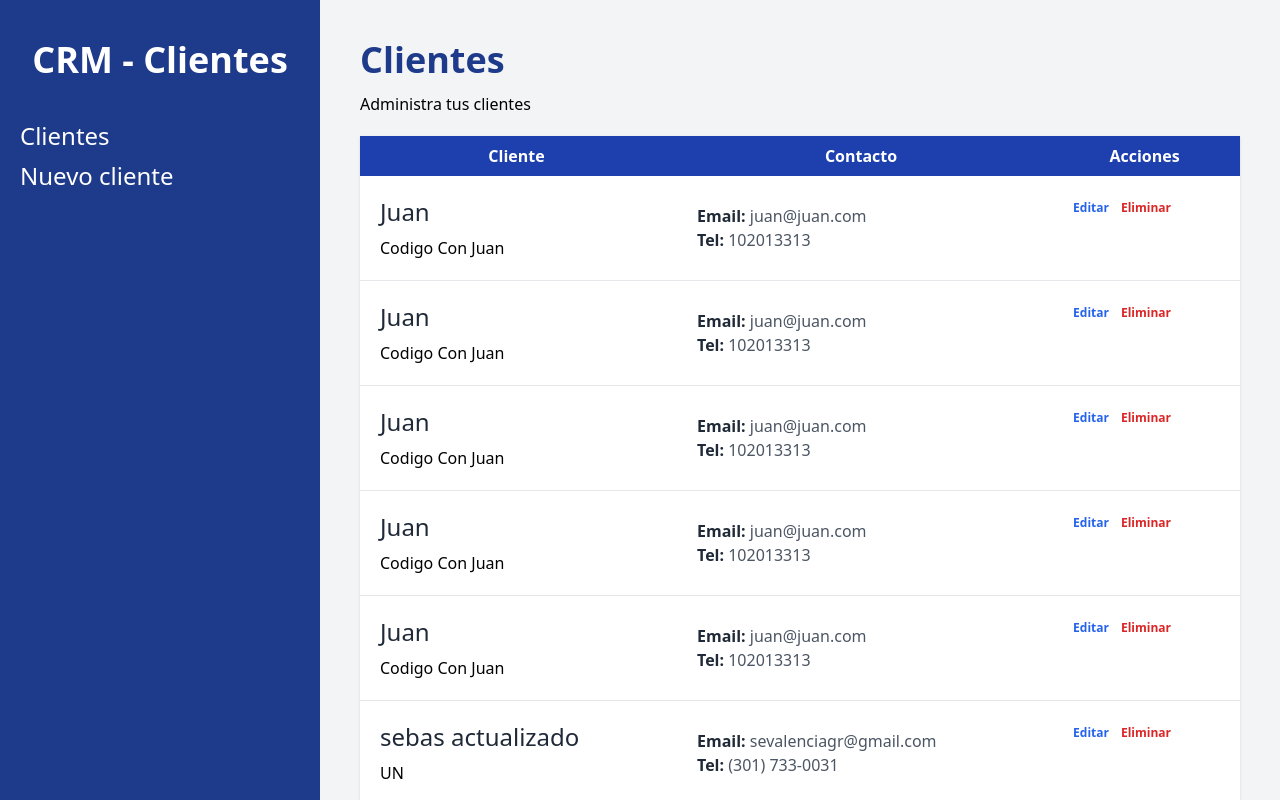
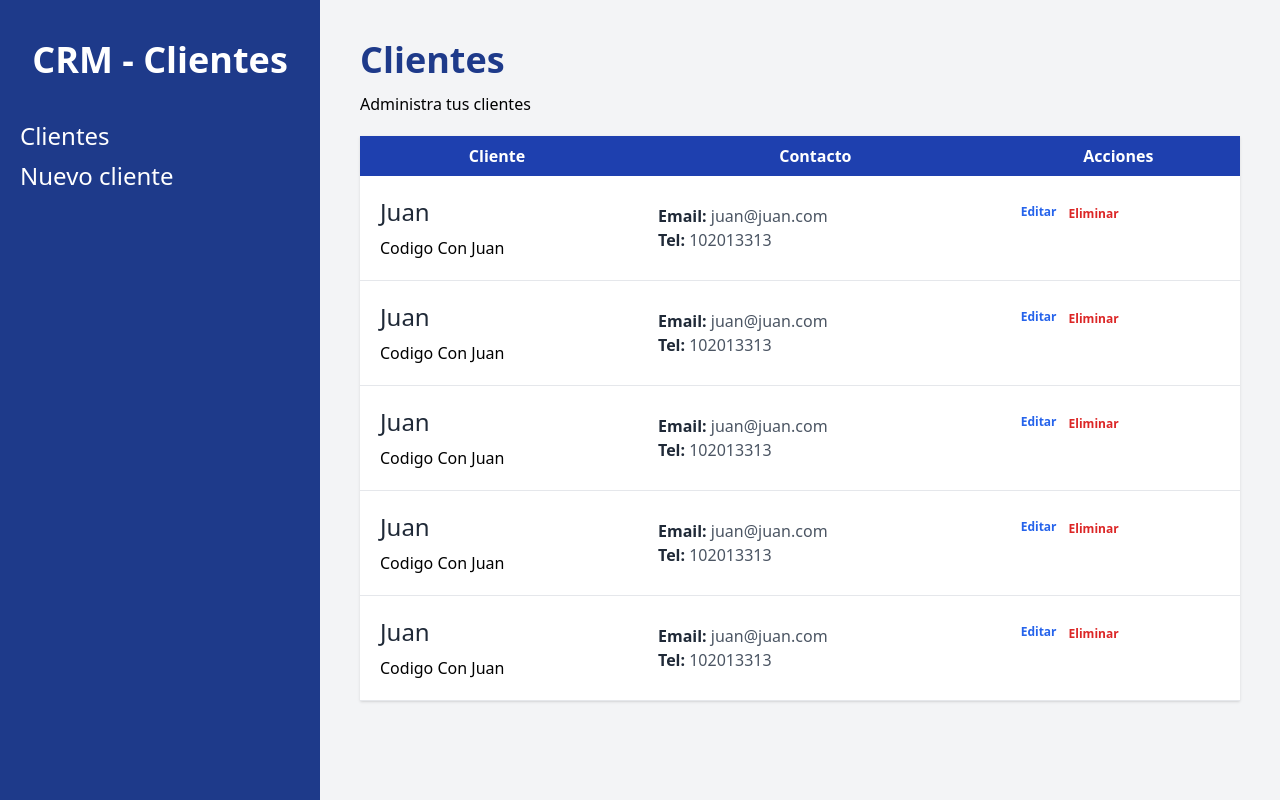
Before and after one commit to sevalenciagr/gestion-de-clientes-crm-react, a React (Vite) app: page / in a window 1280 px wide. Built offline with nearby package versions, Linux system fonts and the light colour scheme; data requests are answered from the project's data file.

Commit message:
Eliminar cliente ok

```diff
--- a/db.json
+++ b/db.json
@@ -34,14 +34,6 @@
       "telefono": 102013313,
       "email": "juan@juan.com",
       "empresa": "Codigo Con Juan"
-    },
-    {
-      "nombre": "sebas actualizado",
-      "empresa": "UN",
-      "email": "sevalenciagr@gmail.com",
-      "telefono": "(301) 733-0031",
-      "notas": "Prueba",
-      "id": 6
     }
   ]
 }
--- a/src/components/Cliente.jsx
+++ b/src/components/Cliente.jsx
@@ -1,6 +1,11 @@
-import { useNavigate } from "react-router-dom"
+import { useNavigate, Form, redirect } from "react-router-dom"
+import { eliminarCliente } from "../data/clientes"
 
 
+export async function action({params}) {
+  await eliminarCliente(params.clienteId)
+  return redirect('/')
+}
 
 function Cliente({cliente}) {
 
@@ -27,12 +32,23 @@
           >
             Editar
           </button>
-          <button
-            type='button'
-            className='text-red-600 hover:text-red-700 font-bold text-xs'
+
+          <Form
+
+            method="post"
+            action={`/clientes/${id}/eliminar`}
+            onSubmit={(e) => {
+              if(!confirm('¿Desea eliminar este cliente?'))
+                e.preventDefault();
+            }}
           >
-            Eliminar
-          </button>
+            <button
+              type='submit'
+              className='text-red-600 hover:text-red-700 font-bold text-xs'
+            >
+              Eliminar
+            </button>
+          </Form>
         </td>
     </tr>
   )
--- a/src/data/clientes.js
+++ b/src/data/clientes.js
@@ -46,3 +46,14 @@
     console.log(error);
   }
 }
+
+export async function eliminarCliente(id) {
+  try {
+    const respuesta = await fetch(`${import.meta.env.VITE_API_URL}/${id}`, {
+      method: 'DELETE'
+    })
+    await respuesta.json();
+  } catch (error) {
+    console.log(error);
+  }
+}
--- a/src/main.jsx
+++ b/src/main.jsx
@@ -7,6 +7,8 @@
 import Index, { loader as clientesLoader } from './pages/Index'
 import ErrorPage from './components/ErrorPage'
 import EditarCliente, { loader as editarClienteLoader, action as editarClienteAction } from './pages/EditarCliente'
+import { action as eliminarClienteAction } from './components/Cliente'
+
 
 
 
@@ -34,6 +36,10 @@
         loader: editarClienteLoader,
         action: editarClienteAction,
         errorElement: <ErrorPage />
+      },
+      {
+        path: '/clientes/:clienteId/eliminar',
+        action: eliminarClienteAction
       }
     ],
   },
```
